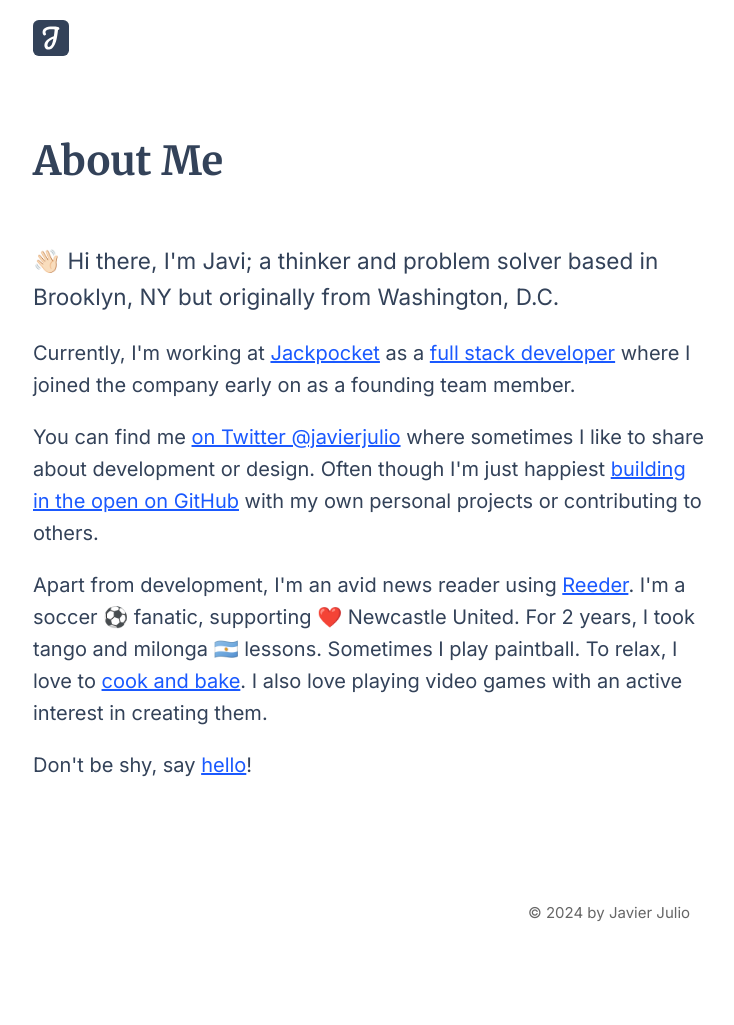
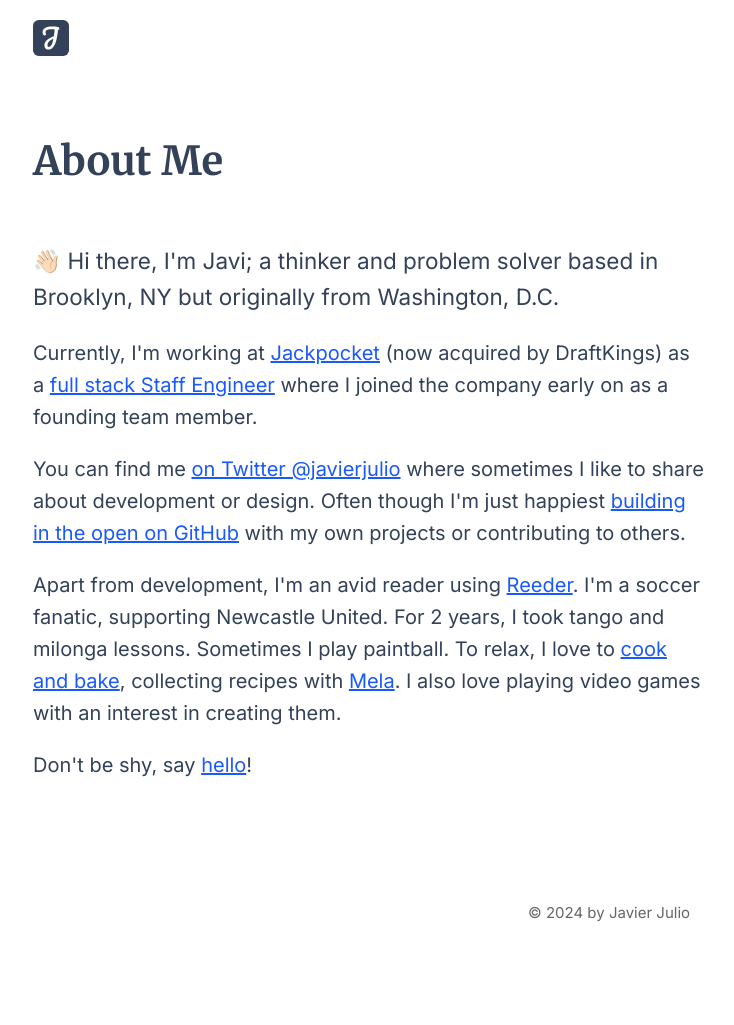
Before and after one commit to javierjulio/javierjulio.github.io, a Jekyll site: the page built from about.html, in a window 1280 px wide. Shown: the whole page, without its empty margins (31-765 px from the left). Built offline with Jekyll 4.4.1, drawn with Linux system fonts in a browser that asks for light colours.

Commit message:
Update about me page

```diff
--- a/about.html
+++ b/about.html
@@ -7,10 +7,10 @@ permalink: /about/
 
 <p class="text-lead">👋🏻 Hi there, I'm Javi; a thinker and problem solver based in Brooklyn, NY but originally from Washington, D.C.</p>
 
-<p>Currently, I'm working at <a href="https://www.jackpocket.com/">Jackpocket</a> as a <a href="/resume">full stack developer</a> where I joined the company early on as a founding team member.</p>
+<p>Currently, I'm working at <a href="https://www.jackpocket.com/">Jackpocket</a> (now acquired by DraftKings) as a <a href="/resume">full stack Staff Engineer</a> where I joined the company early on as a founding team member.</p>
 
-<p>You can find me <a href="https://twitter.com/javierjulio">on Twitter @javierjulio</a> where sometimes I like to share about development or design. Often though I'm just happiest <a href="https://github.com/javierjulio">building in the open on GitHub</a> with my own personal projects or contributing to others.</p>
+<p>You can find me <a href="https://twitter.com/javierjulio">on Twitter @javierjulio</a> where sometimes I like to share about development or design. Often though I'm just happiest <a href="https://github.com/javierjulio">building in the open on GitHub</a> with my own projects or contributing to others.</p>
 
-<p>Apart from development, I'm an avid news reader using <a href="https://reederapp.com/">Reeder</a>. I'm a soccer ⚽️ fanatic, supporting ❤️ Newcastle United. For 2 years, I took tango and milonga 🇦🇷 lessons. Sometimes I play paintball. To relax, I love to <a href="/recipes">cook and bake</a>. I also love playing video games with an active interest in creating them.</p>
+<p>Apart from development, I'm an avid reader using <a href="https://reederapp.com/">Reeder</a>. I'm a soccer fanatic, supporting Newcastle United. For 2 years, I took tango and milonga lessons. Sometimes I play paintball. To relax, I love to <a href="/recipes">cook and bake</a>, collecting recipes with <a href="https://mela.recipes">Mela</a>. I also love playing video games with an interest in creating them.</p>
 
 <p>Don't be shy, say <a href="mailto:{{ site.email }}">hello</a>!</p>
```
